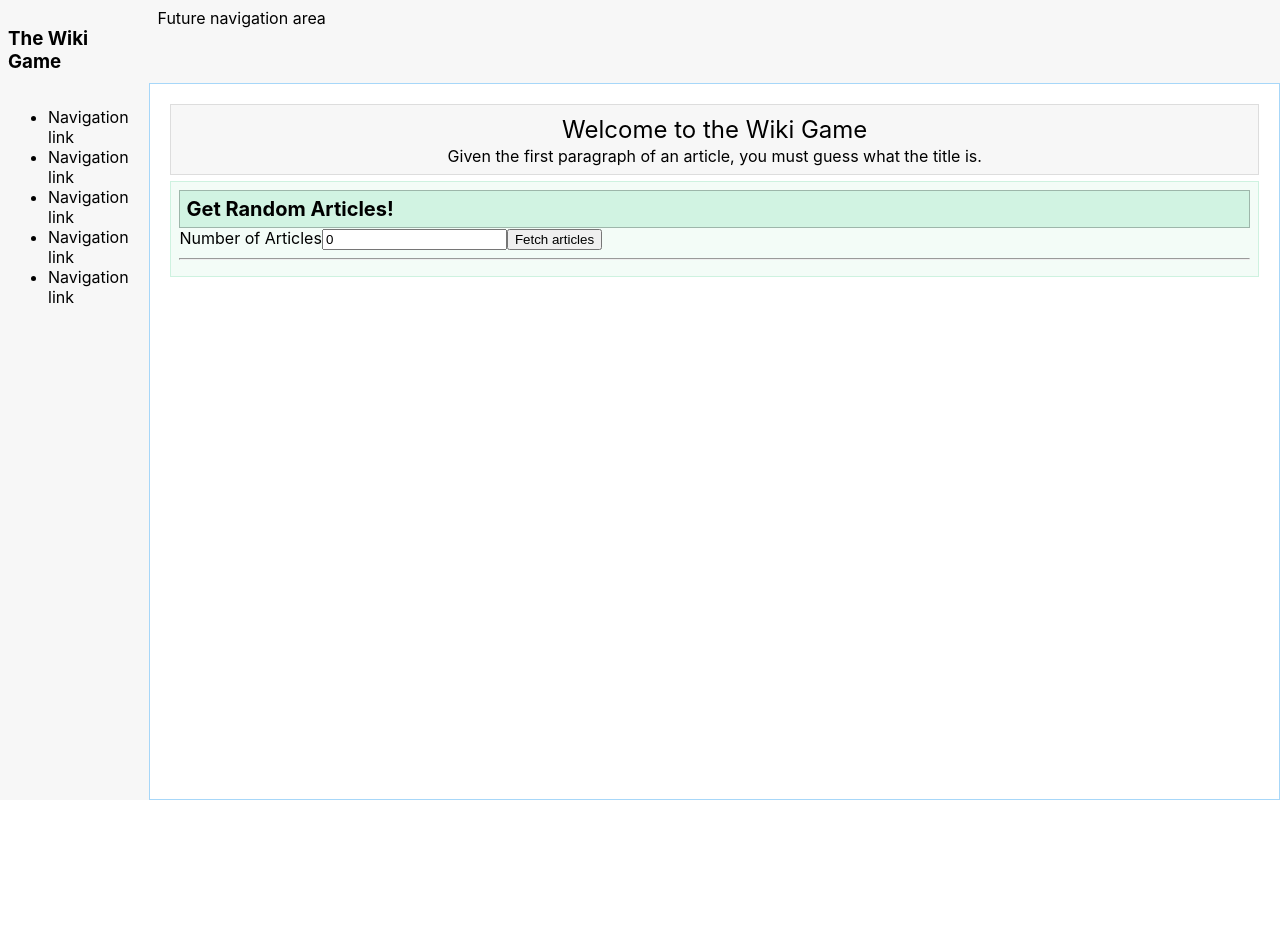
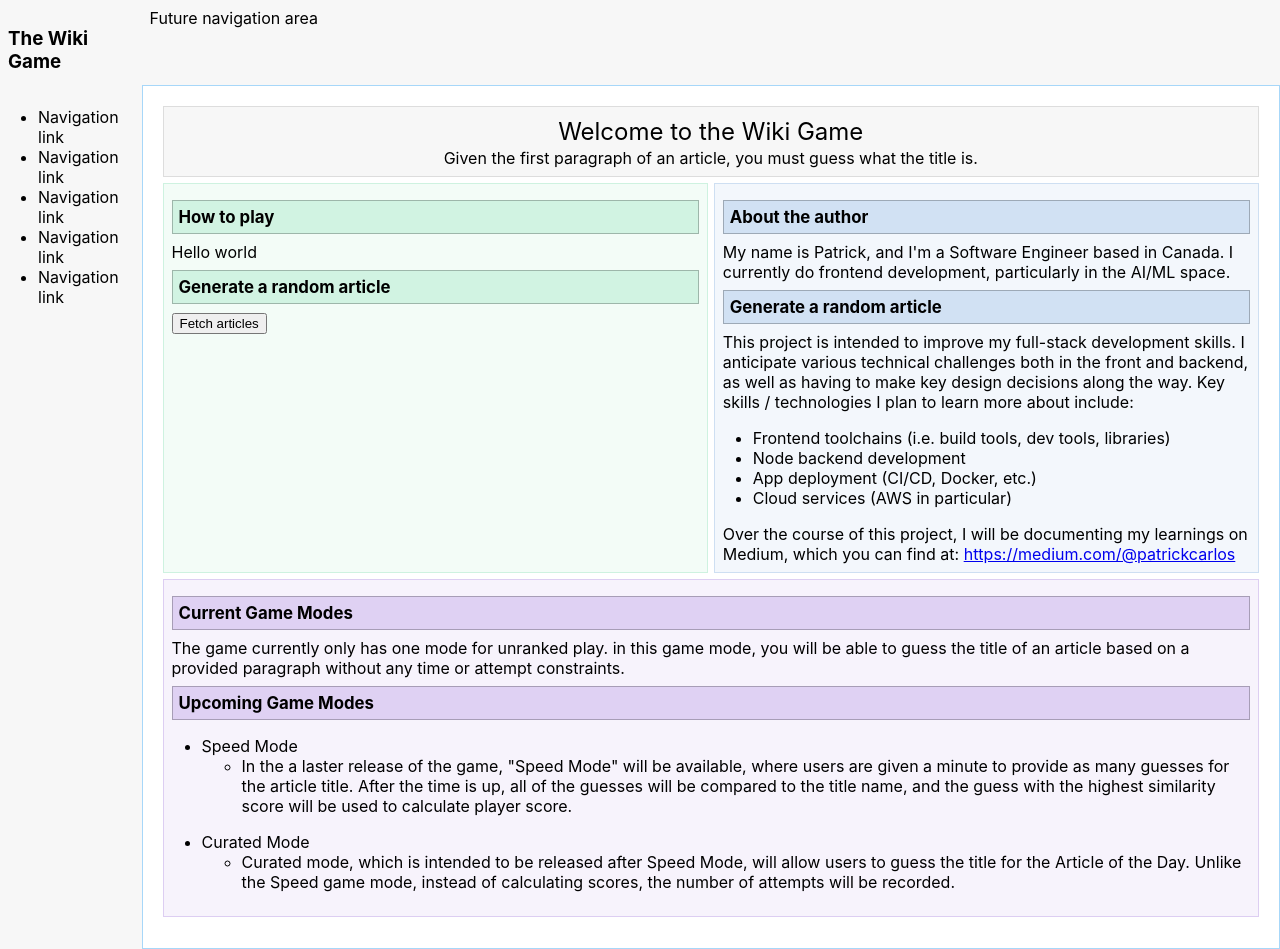
Before and after one commit to patrickmcarlos/wiki-game-react, a React (Vite) app: page / in a window 1280 px wide. Before the commit the page ends 800 px from the top, so only its background shows below. Built offline with nearby package versions, Linux system fonts and the light colour scheme; no server answers.

Commit message:
feat: add additional sections + content

```diff
--- a/src/components/TestComponent/TestComponent.tsx
+++ b/src/components/TestComponent/TestComponent.tsx
@@ -6,6 +6,7 @@ import {
     SectionVariant,
 } from '../../shared/core-ui';
 import {
+    splitColumnStyle,
     introductionHeadingStyle,
     testComponentWrapperStyle,
 } from './styles';
@@ -32,27 +33,103 @@ export const TestComponent: React.FC<TestComponentProps> = ({
                     the title is.
                 </p>
             </Section>
+            <div css={splitColumnStyle}>
                 <Section variant={SectionVariant.PRIMARY}>
                     <SectionHeading variant={SectionVariant.PRIMARY}>
-                    Get Random Articles!
+                        How to play
                     </SectionHeading>
-                <label>Number of Articles</label>
-                <input
-                    type="text"
-                    pattern="[0-9]"
-                    defaultValue={0}
-                    onChange={(e) => onSetNumArticles(Number(e.target.value))}
-                />
+                    <p>Hello world</p>
+                    <SectionHeading variant={SectionVariant.PRIMARY}>
+                        Generate a random article
+                    </SectionHeading>
                     <button onClick={onSubmit}>Fetch articles</button>
-                <hr />
                     {articles && (
                         <>
-                        <h1>Response</h1>
                             <h3>{json.title}</h3>
                             <span>{json.summary}</span>
                         </>
                     )}
                 </Section>
+                <Section variant={SectionVariant.SECONDARY}>
+                    <SectionHeading variant={SectionVariant.SECONDARY}>
+                        About the author
+                    </SectionHeading>
+                    <p>
+                        {`My name is Patrick, and I'm a Software Engineer based in
+                    Canada. I currently do frontend development, particularly in
+                    the AI/ML space.`}
+                    </p>
+                    <SectionHeading variant={SectionVariant.SECONDARY}>
+                        Generate a random article
+                    </SectionHeading>
+                    <p>
+                        {`This project is intended to improve my full-stack development skills. I anticipate various technical challenges both in the front and backend, as well as having to make key design decisions along the way.
+
+Key skills / technologies I plan to learn more about include:`}
+                    </p>
+                    <ul>
+                        <li>
+                            Frontend toolchains (i.e. build tools, dev tools,
+                            libraries)
+                        </li>
+                        <li>Node backend development</li>
+                        <li>App deployment (CI/CD, Docker, etc.)</li>
+                        <li>Cloud services (AWS in particular)</li>
+                    </ul>
+                    <p>
+                        {
+                            'Over the course of this project, I will be documenting my learnings on Medium, which you can find at: '
+                        }
+                        <a
+                            href={'https://medium.com/@patrickcarlos'}
+                            target="_blank"
+                            rel="noopener noreferrer"
+                        >
+                            https://medium.com/@patrickcarlos
+                        </a>
+                    </p>
+                </Section>
+            </div>
+            <Section variant={SectionVariant.TERTIARY}>
+                <SectionHeading variant={SectionVariant.TERTIARY}>
+                    Current Game Modes
+                </SectionHeading>
+                <p>
+                    The game currently only has one mode for unranked play. in
+                    this game mode, you will be able to guess the title of an
+                    article based on a provided paragraph without any time or
+                    attempt constraints.
+                </p>
+                <SectionHeading variant={SectionVariant.TERTIARY}>
+                    Upcoming Game Modes
+                </SectionHeading>
+                <p></p>
+                <ul>
+                    <li>Speed Mode</li>
+                    <ul>
+                        <li>
+                            {`In the a laster release of the game, "Speed Mode" will be
+                        available, where users are given a minute to provide as
+                        many guesses for the article title. After the time is
+                        up, all of the guesses will be compared to the title
+                        name, and the guess with the highest similarity score
+                        will be used to calculate player score.`}
+                        </li>
+                    </ul>
+                </ul>
+                <ul>
+                    <li>Curated Mode</li>{' '}
+                    <ul>
+                        <li>
+                            {`Curated mode, which is intended to be released after
+                        Speed Mode, will allow users to guess the title for the
+                        Article of the Day. Unlike the Speed game mode, instead
+                        of calculating scores, the number of attempts will be
+                        recorded.`}
+                        </li>
+                    </ul>
+                </ul>
+            </Section>
         </div>
     );
 };
--- a/src/components/TestComponent/styles.ts
+++ b/src/components/TestComponent/styles.ts
@@ -6,9 +6,15 @@ const testComponentWrapperStyle = css`
     gap: 6px;
 `;
 
+const splitColumnStyle = css`
+    display: grid;
+    grid-template-columns: 1fr 1fr;
+    grid-gap: 6px;
+`;
+
 const introductionHeadingStyle = css`
     font-weight: normal;
     margin: 2px 0px;
 `;
 
-export { testComponentWrapperStyle, introductionHeadingStyle };
+export { testComponentWrapperStyle, introductionHeadingStyle, splitColumnStyle };
--- a/src/index.css
+++ b/src/index.css
@@ -16,19 +16,19 @@ code {
     --section-heading-border: 1px solid rgba(0, 0, 0, 0.25);
 
     --primary-section-color: rgba(206, 242, 224, 0.25);
-    --primary-section-heading-color:rgba(206, 242, 224, 0.9);
+    --primary-section-heading-color: rgba(206, 242, 224, 0.9);
     --primary-section-border: 1px solid rgb(206, 242, 224);
 
     --secondary-section-color: rgba(206, 223, 242, 0.25);
-    --secondary-section-heading-color:rgba(206, 223, 242, 0.9);
+    --secondary-section-heading-color: rgba(206, 223, 242, 0.9);
     --secondary-section-border: 1px solid rgb(206, 223, 242);
 
     --tertiary-section-color: rgba(221, 206, 242, 0.25);
-    --tertiary-section-heading-color:rgba(221, 206, 242, 0.9);
+    --tertiary-section-heading-color: rgba(221, 206, 242, 0.9);
     --tertiary-section-border: 1px solid rgb(221, 206, 242);
 
     --neutral-section-color: rgba(221, 221, 221, 0.25);
-    --neutral-section-heading-color:rgba(221, 221, 221, 0.9);
+    --neutral-section-heading-color: rgba(221, 221, 221, 0.9);
     --neutral-section-border: 1px solid rgb(221, 221, 221);
 
 }
@@ -40,3 +40,7 @@ p {
 h2 {
     margin: 0;
 }
+
+ul li {
+    margin-left: -10px;
+}
--- a/src/shared/core-ui/Section/styles.ts
+++ b/src/shared/core-ui/Section/styles.ts
@@ -30,7 +30,7 @@ const secondarySectionHeadingStyle = css`
 
 const tertiarySectionStyle = css`
     background-color: var(--tertiary-section-color);
-    border: var(--teriary-section-border);
+    border: var(--tertiary-section-border);
 `;
 
 const tertiarySectionHeadingStyle = css`
@@ -62,9 +62,10 @@ const sectionStyle = (type: SectionType) => css`
 const sectionHeadingStyle = css`
     padding: 6px;
     border: 1px solid black;
+    margin: 8px 0;
 
     h2 {
-        font-size: 1.25em;
+        font-size: 1.05em;
         margin: 0;
     }
 `;
```
Lines whose indentation alone changed are shown as unchanged.
